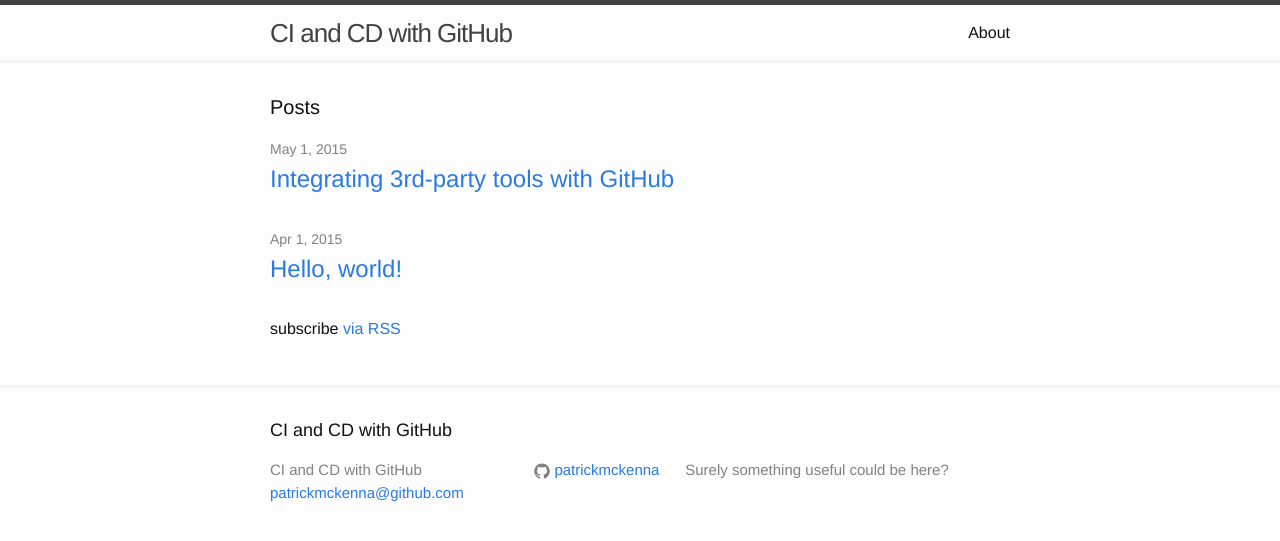
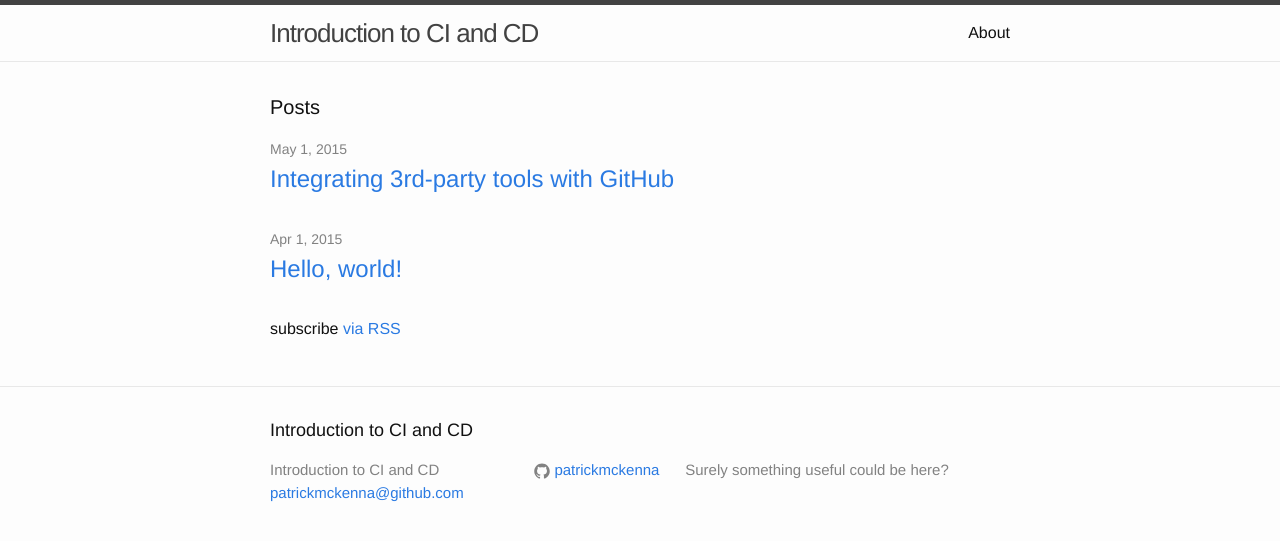
Before and after one commit to Fermentedbeats/cicd-demo, a Jekyll site: the page built from index.html, in a window 1280 px wide. Shown: the top 541 px of the page. Built offline with Jekyll 4.4.1, drawn with Linux system fonts in a browser that asks for light colours.

Commit message:
superficial title change

```diff
--- a/_config.yml
+++ b/_config.yml
@@ -1,5 +1,5 @@
 # Site settings
-title: CI and CD with GitHub
+title: Introduction to CI and CD
 description: Surely something useful could be here?
 email: patrickmckenna@github.com
 github_username:  patrickmckenna
```
